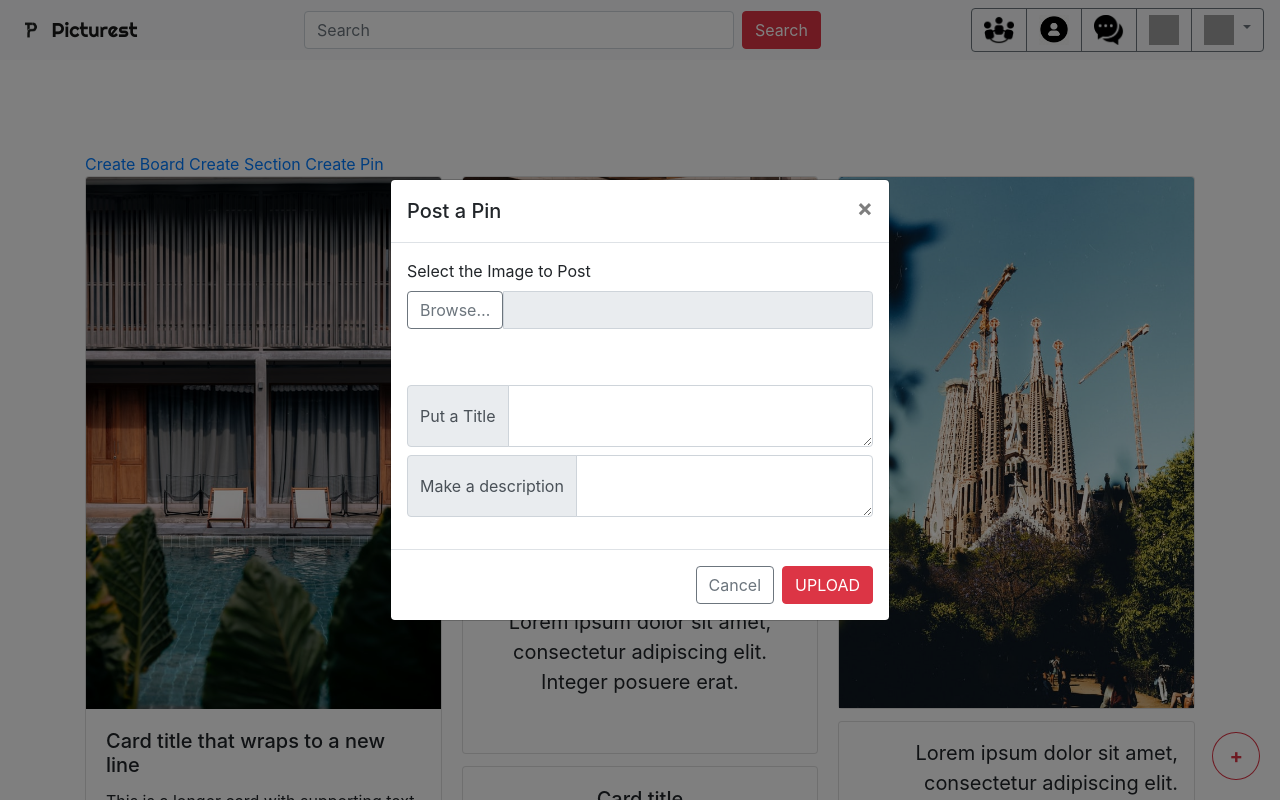
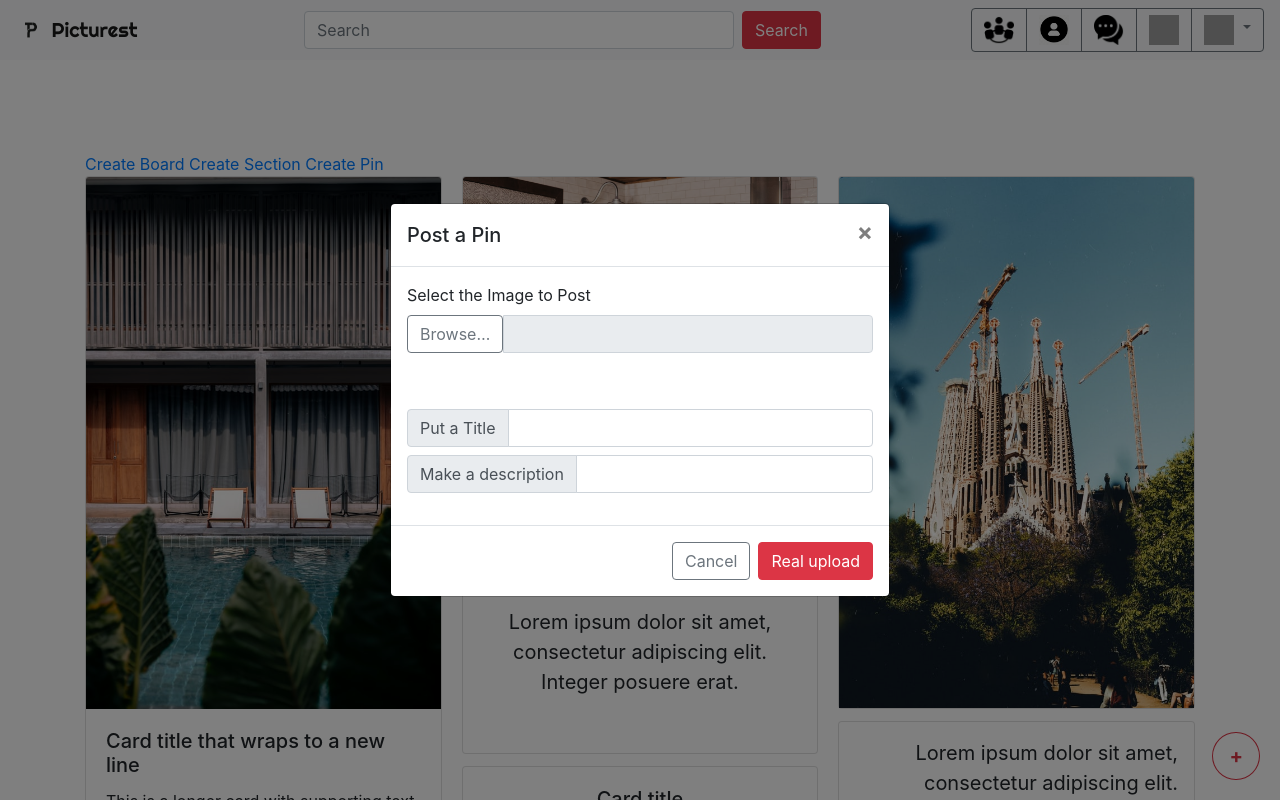
Before and after one commit to UB-ES-19/A4-Picturest, a Django app: page / in a window 1280 px wide, after a click that opens the changed part. Run offline with Django 3.2, Linux system fonts and the light colour scheme; the visitor is signed in with stand-in values (Sample User, id 1); some libraries are stand-ins or nearby versions; grey boxes are pictures that could not be loaded.

Commit message:
Create post with frontend and upload image

```diff
--- a/Picturest/forms.py
+++ b/Picturest/forms.py
@@ -64,16 +64,21 @@ class EditProfileForm(forms.ModelForm):
 
 
 class PinForm(forms.ModelForm):
+    post = forms.ImageField(label='Post', required=True)
+    title = forms.CharField(label="Title", max_length=50, required=True)
+    description = forms.CharField(label="Description", required=False)
+
     class Meta:
         model = Pin
-        fields = ["post", "title", "description", "board", "section"]
+        fields = ["post", "title", "description"]
+        # fields = ["post", "title", "description", "board", "section"]
 
     def __init__(self, *args, **kwargs):
         super(PinForm, self).__init__(*args, **kwargs)
         self.fields['post'].required = False
         #self.fields['author'].required = False
-        self.fields['board'].required = False
-        self.fields['section'].required = False
+        #self.fields['board'].required = False
+        #self.fields['section'].required = False
 
 
 class BoardForm(forms.ModelForm):
--- a/Picturest/models.py
+++ b/Picturest/models.py
@@ -43,8 +43,8 @@ class PicturestUser(AbstractBaseUser):
     last_name = models.CharField(max_length=30)
     about = models.CharField(max_length=500)
     location = models.CharField(max_length=60)
-    photo = models.ImageField(default='default.jpg',
-                              upload_to='profile_pics', blank=True)
+    photo = models.ImageField(upload_to='profile_pics',
+                              blank=True, default='profile_pics/default.png')
 
     date_joined = models.DateTimeField(
         verbose_name='date joined', auto_now_add=True)
@@ -89,12 +89,12 @@ class Section(models.Model):
 
 class Pin(models.Model):
     pin_id = models.AutoField(primary_key=True)
-    post = models.ImageField(upload_to='static/user_images')
+    post = models.ImageField(upload_to='posts')
     description = models.TextField()
     title = models.TextField()
     author = models.ForeignKey(User, on_delete=models.CASCADE)
-    board = models.ForeignKey(Board, on_delete=models.CASCADE)
-    section = models.ForeignKey(Section, on_delete=models.CASCADE)
+    #board = models.ForeignKey(Board, on_delete=models.CASCADE)
+    #section = models.ForeignKey(Section, on_delete=models.CASCADE)
     timestamp = models.DateTimeField(auto_now_add=True)
 
 
@@ -109,10 +109,13 @@ class Message(models.Model):
 
 class Friendship(models.Model):
     id_friend = models.AutoField(primary_key=True)
-    creator = models.ForeignKey(User, related_name="friendship_creator_set", on_delete=models.CASCADE)
-    friend = models.ForeignKey(User, related_name="friend_set", on_delete=models.CASCADE)
+    creator = models.ForeignKey(
+        User, related_name="friendship_creator_set", on_delete=models.CASCADE)
+    friend = models.ForeignKey(
+        User, related_name="friend_set", on_delete=models.CASCADE)
     accepted = models.BooleanField(default=False)
 
     def __str__(self):
         return self.creator.username + " (" + self.creator.email + ") and " + \
-               self.friend.username + " (" + self.friend.email + "): " + str(self.accepted)
+            self.friend.username + \
+            " (" + self.friend.email + "): " + str(self.accepted)
--- a/Picturest/views.py
+++ b/Picturest/views.py
@@ -53,17 +53,36 @@ def logout_view(request):
 
 @login_required
 def homepage(request):
-    pins = Pin.objects.all()
-    #boards = Board.objects.all()
-    #sections = Section.objects.all()
-    #users = User.objects.all()
 
-    context = {
-        'pins': pins,
-        'authenticated': request.user.is_authenticated,
-        'username': request.user.email
-    }
-    return render(request, 'Picturest/home_page.html', context)
+    if request.method == "POST":
+        form = PinForm(request.POST, request.FILES)
+        if form.is_valid():
+            new_pin = form.save(commit=False)
+            new_pin.author = request.user
+            new_pin.post = form.cleaned_data['post']
+            new_pin.save()
+            return HttpResponseRedirect(reverse("profile"))
+
+        else:
+            print(form.errors)
+            request.session["result"] = form.errors
+        return HttpResponseRedirect(reverse('home_page'))
+
+    else:
+        form = PinForm(instance=request.user)
+
+        pins = Pin.objects.all()
+        #boards = Board.objects.all()
+        #sections = Section.objects.all()
+        #users = User.objects.all()
+
+        context = {
+            'pins': pins,
+            'authenticated': request.user.is_authenticated,
+            'username': request.user.email,
+            'form': form
+        }
+        return render(request, 'Picturest/home_page.html', context)
 
 
 @login_required
@@ -145,6 +164,7 @@ def edit_profile(request):
         }
 
     return render(request, "Picturest/edit_profile.html", context)
+
 
 @login_required
 def following(request):
@@ -253,7 +273,8 @@ def search_friends(request):
 
         elif "accept" in request.POST.keys():
             friend_id = request.POST["accept"]
-            Friendship.objects.filter(id_friend=friend_id).update(accepted=True)
+            Friendship.objects.filter(
+                id_friend=friend_id).update(accepted=True)
 
         elif "refuse" in request.POST.keys():
             friend_id = request.POST["refuse"]
@@ -262,10 +283,14 @@ def search_friends(request):
         return HttpResponseRedirect(reverse("search_friends"))
 
     elif request.method == "GET":
-        accepted = Friendship.objects.filter(creator=request.user, accepted=True)
-        accepted_yours = Friendship.objects.filter(friend=request.user, accepted=True)
-        pending = Friendship.objects.filter(creator=request.user, accepted=False)
-        pending_yours = Friendship.objects.filter(friend=request.user, accepted=False)
+        accepted = Friendship.objects.filter(
+            creator=request.user, accepted=True)
+        accepted_yours = Friendship.objects.filter(
+            friend=request.user, accepted=True)
+        pending = Friendship.objects.filter(
+            creator=request.user, accepted=False)
+        pending_yours = Friendship.objects.filter(
+            friend=request.user, accepted=False)
 
         context = {
             "accepted": accepted,
--- a/templates/Picturest/home_page.html
+++ b/templates/Picturest/home_page.html
@@ -153,13 +153,16 @@
                 }
 
             </style>
+          <form method="POST" enctype="multipart/form-data">
+            {% csrf_token %}
+
             <div class="form-group">
                 <label>Select the Image to Post</label>
                 <div class="input-group">
                     <span class="input-group-btn">
                         <span class="btn btn-outline-secondary btn-file">
                           Browse…
-                          <input type="file" id="imgInp">
+                          <input type="file" name="post" id="imgInp">
                         </span>
                     </span>
                     <input type="text" class="form-control" readonly>
@@ -172,23 +175,31 @@
                   <div class="input-group-prepend">
                     <span class="input-group-text">Put a Title</span>
                   </div>
-                  <textarea class="form-control" aria-label="Title"></textarea>
+                  {% comment %} <textarea class="form-control" aria-label="Title"></textarea> {% endcomment %}
+                  <input type="title" name="title" class="form-control" data-required>
                 </div>
 
                 <div class="input-group" style="padding-top: 8px;">
                   <div class="input-group-prepend">
                     <span class="input-group-text">Make a description</span>
                   </div>
-                  <textarea class="form-control" aria-label="Description"></textarea>
+                  {% comment %} <textarea class="form-control" aria-label="Description"></textarea> {% endcomment %}
+                  <input type="description" name="description" class="form-control" data-required>
                 </div>
 
             </div>
 
           </div>
+
           <div class="modal-footer">
             <button type="button" class="btn btn-outline-secondary" data-dismiss="modal">Cancel</button>
-            <button type="button" class="btn btn-danger">UPLOAD</button>
+            {% comment %} <button type="button" class="btn btn-danger">UPLOAD</button> {% endcomment %}
+            <button id="submit" class="btn btn-danger" type="submit">Real upload</button>
+
           </div>
+
+          </form>
+
         </div>
       </div>
     </div>
--- a/templates/Picturest/profile.html
+++ b/templates/Picturest/profile.html
@@ -36,8 +36,8 @@
                     </a>
                 </div>
                 <div class="col-md-6 img">
-                    <!-- <img class="rounded-circle z-depth-2" alt="100x100" src="{{ request.user.photo.url }}" data-holder-rendered="true"> -->
-                    <img class="rounded-circle z-depth-2" alt="100x100" src="https://cdn4.iconfinder.com/data/icons/random-112/750/Random-21-128.png" data-holder-rendered="true">
+                    <img class="rounded-circle z-depth-2" alt="100x100" src="{{ request.user.photo.url }}" data-holder-rendered="true">
+                    {% comment %} <img class="rounded-circle z-depth-2" alt="100x100" src="https://cdn4.iconfinder.com/data/icons/random-112/750/Random-21-128.png" data-holder-rendered="true"> {% endcomment %}
                 </div>
             </div>
              <br>
```
Also changed, not shown: Picturest/migrations/0001_initial.py, media/posts/aaa_flower.jpg (added), media/profile_pics/arros.jpg (deleted), media/profile_pics/arros_hlUXtZC.jpg (deleted), media/profile_pics/default.png (added).
